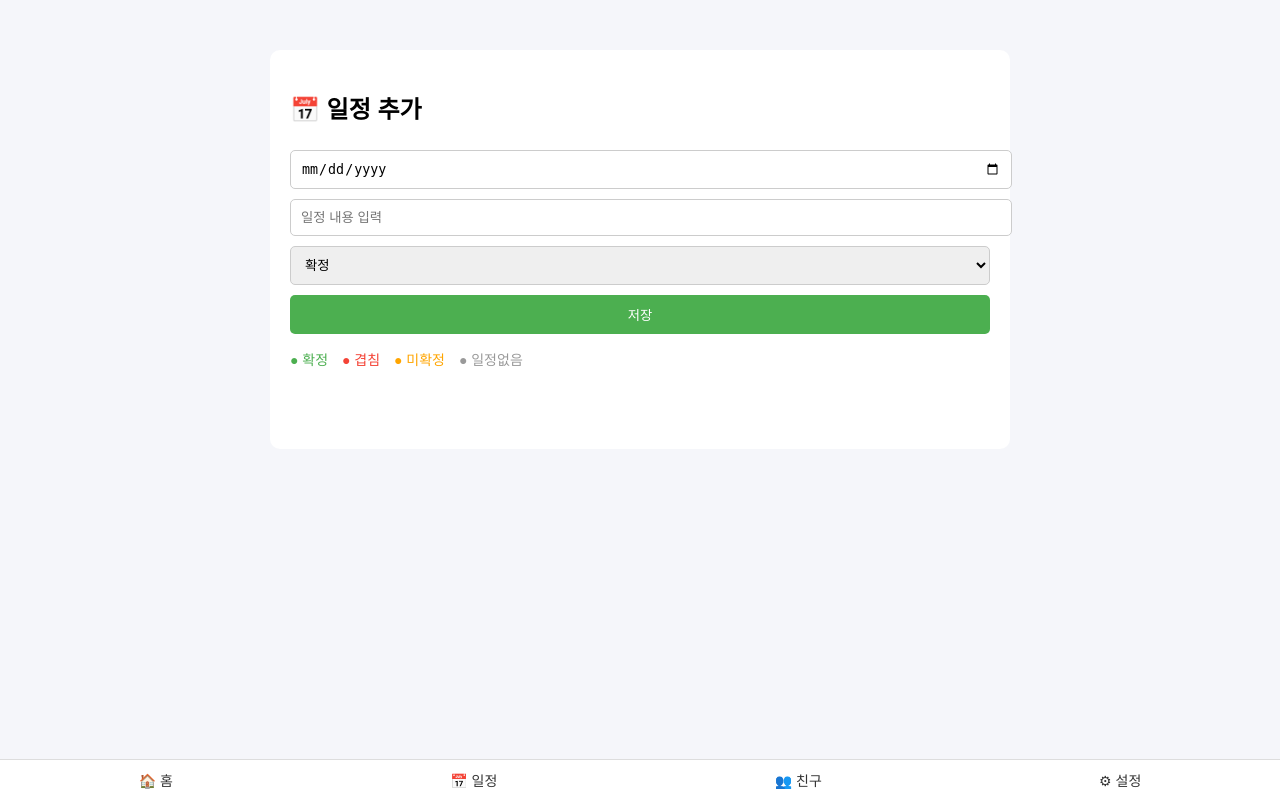
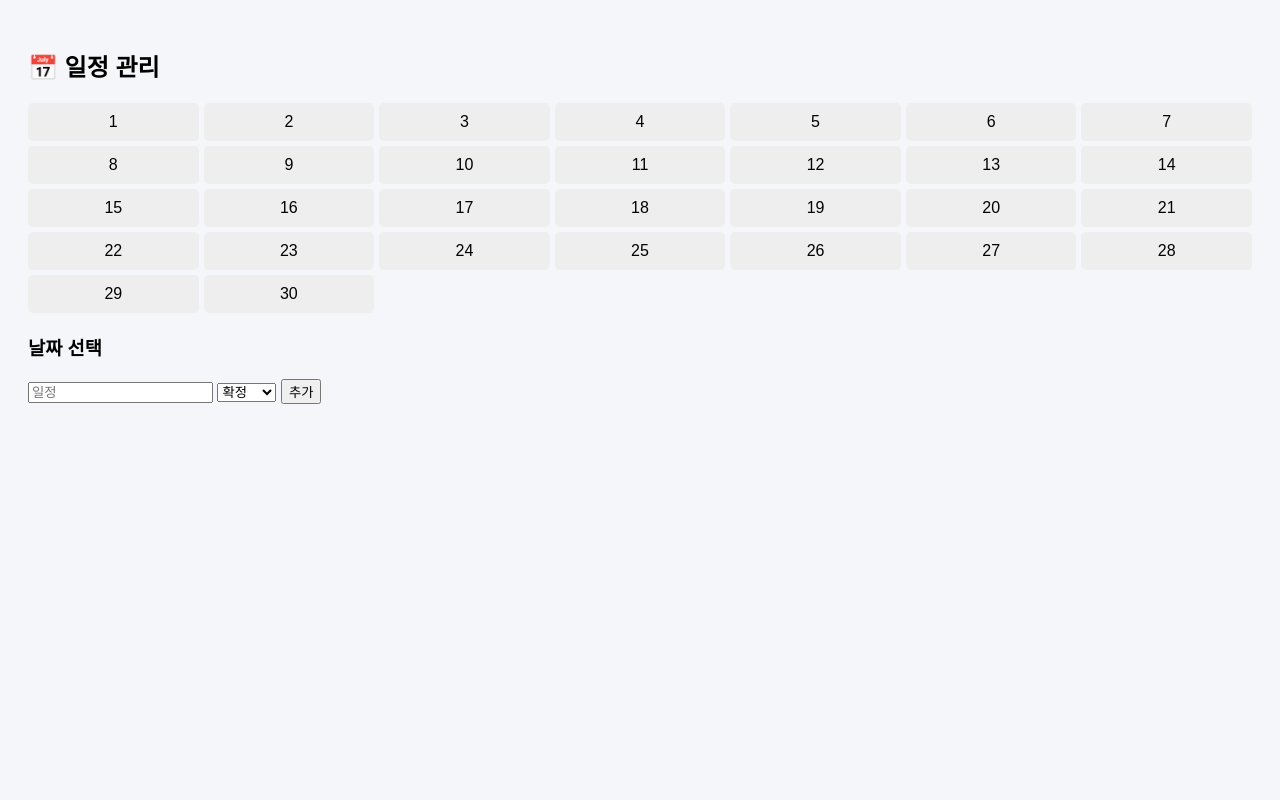
Before and after one commit to rightpleft/dayjeong, a Django app: page /add/ in a window 1280 px wide. Run offline with Django 4.2, Linux system fonts and the light colour scheme.

Commit message:
final update home + add_schedule with calendar and multi schedule

```diff
--- a/user/templates/add_schedule.html
+++ b/user/templates/add_schedule.html
@@ -2,142 +2,138 @@
 <html lang="ko">
 <head>
 <meta charset="UTF-8">
-<title>일정 추가</title>
+<title>일정 관리</title>
 
 <style>
-body {
-    font-family: Arial;
-    background:#f5f6fa;
-    margin:0;
+body { font-family: Arial; padding:20px; background:#f5f6fa; }
+
+.calendar {
+    display:grid;
+    grid-template-columns: repeat(7, 1fr);
+    gap:5px;
+    margin-bottom:20px;
 }
 
-.container {
-    width:700px;
-    margin:50px auto;
-    background:white;
-    padding:20px;
-    border-radius:10px;
-    padding-bottom:80px;
+.day {
+    padding:10px;
+    text-align:center;
+    border-radius:5px;
+    background:#eee;
+    cursor:pointer;
 }
 
-h2 {
-    margin-bottom:15px;
-}
+.확정 { background:#4CAF50; color:white; }
+.겹침 { background:#f44336; color:white; }
+.미확정 { background:orange; color:white; }
 
-input, select, button {
-    width:100%;
+.schedule-item {
     padding:10px;
-    margin-top:10px;
-    border-radius:5px;
-    border:1px solid #ccc;
-}
-
-button {
-    background:#4CAF50;
-    color:white;
-    border:none;
-}
-
-/* 상태 설명 */
-.status-info {
-    margin-top:15px;
-    font-size:14px;
-}
-
-.status-info span {
-    margin-right:10px;
-}
-
-.green { color:#4CAF50; }
-.red { color:#f44336; }
-.orange { color:orange; }
-.gray { color:#999; }
-
-/* 하단 네비 */
-.bottom-nav {
-    position: fixed;
-    bottom: 0;
-    left: 0;
-    width: 100%;
-    background: white;
-    border-top: 1px solid #ddd;
-    display: flex;
-    justify-content: space-around;
-    padding: 10px 0;
-}
-
-.bottom-nav a {
-    text-decoration: none;
-    color: #333;
-    font-size: 14px;
+    background:white;
+    margin-top:5px;
 }
 </style>
 </head>
 
 <body>
 
-<div class="container">
+<h2>📅 일정 관리</h2>
 
-<h2>📅 일정 추가</h2>
+<div id="calendar" class="calendar"></div>
 
-<input type="date" id="date">
-<input type="text" id="title" placeholder="일정 내용 입력">
+<h3 id="date">날짜 선택</h3>
 
+<input type="text" id="title" placeholder="일정">
 <select id="status">
     <option value="확정">확정</option>
-    <option value="겹침">겹침</option>
     <option value="미확정">미확정</option>
 </select>
 
-<button onclick="saveSchedule()">저장</button>
+<button onclick="add()">추가</button>
 
-<!-- 상태 설명 -->
-<div class="status-info">
-    <span class="green">● 확정</span>
-    <span class="red">● 겹침</span>
-    <span class="orange">● 미확정</span>
-    <span class="gray">● 일정없음</span>
-</div>
-
-</div>
-
-<!-- 하단바 -->
-<div class="bottom-nav">
-    <a href="/">🏠 홈</a>
-    <a href="/add/">📅 일정</a>
-    <a href="/friends/">👥 친구</a>
-    <a href="/settings/">⚙ 설정</a>
-</div>
+<div id="list"></div>
 
 <script>
-function saveSchedule(){
-    const dateInput = document.getElementById("date").value;
-    const title = document.getElementById("title").value;
-    const status = document.getElementById("status").value;
+let selected=null;
+const now=new Date();
+const y=now.getFullYear();
+const m=now.getMonth();
 
-    if(!dateInput || !title){
-        alert("날짜랑 내용 입력해!");
-        return;
+function key(){ return `cal-${y}-${m}`; }
+
+function loadCal(){
+    const cal=document.getElementById("calendar");
+    cal.innerHTML="";
+
+    const saved=JSON.parse(localStorage.getItem(key()))||{};
+    const last=new Date(y,m+1,0).getDate();
+
+    for(let d=1;d<=last;d++){
+        const div=document.createElement("div");
+        div.className="day";
+        div.innerText=d;
+
+        if(saved[d]){
+            if(saved[d].length>1) div.classList.add("겹침");
+            else div.classList.add(saved[d][0].status);
+        }
+
+        div.onclick=()=>select(d);
+        cal.appendChild(div);
     }
+}
 
-    const date = new Date(dateInput);
-    const y = date.getFullYear();
-    const m = date.getMonth();
-    const d = date.getDate();
+function select(d){
+    selected=d;
+    document.getElementById("date").innerText=`${m+1}/${d}`;
+    loadList();
+}
 
-    const key = `cal-${y}-${m}`;
-    const saved = JSON.parse(localStorage.getItem(key)) || {};
+function loadList(){
+    const saved=JSON.parse(localStorage.getItem(key()))||{};
+    const list=document.getElementById("list");
+    list.innerHTML="";
 
-    saved[d] = {
-        title: title,
-        status: status
-    };
+    if(saved[selected]){
+        saved[selected].forEach((s,i)=>{
+            const div=document.createElement("div");
+            div.className="schedule-item";
+            div.innerHTML=`${s.title} (${s.status})
+            <button onclick="del(${i})">삭제</button>`;
+            list.appendChild(div);
+        });
+    }
+}
 
-    localStorage.setItem(key, JSON.stringify(saved));
+function add(){
+    const title=document.getElementById("title").value;
+    const status=document.getElementById("status").value;
 
-    alert("저장 완료!");
-    location.href = "/";
+    if(!selected||!title){ alert("입력해"); return; }
+
+    const saved=JSON.parse(localStorage.getItem(key()))||{};
+    if(!saved[selected]) saved[selected]=[];
+
+    saved[selected].push({title,status});
+
+    localStorage.setItem(key(),JSON.stringify(saved));
+
+    loadCal();
+    loadList();
 }
+
+function del(i){
+    const saved=JSON.parse(localStorage.getItem(key()))||{};
+    saved[selected].splice(i,1);
+
+    if(saved[selected].length===0) delete saved[selected];
+
+    localStorage.setItem(key(),JSON.stringify(saved));
+
+    loadCal();
+    loadList();
+}
+
+loadCal();
 </script>
 
 </body>
```
Also changed, not shown: user/templates/home.html (+53 -90 lines).
